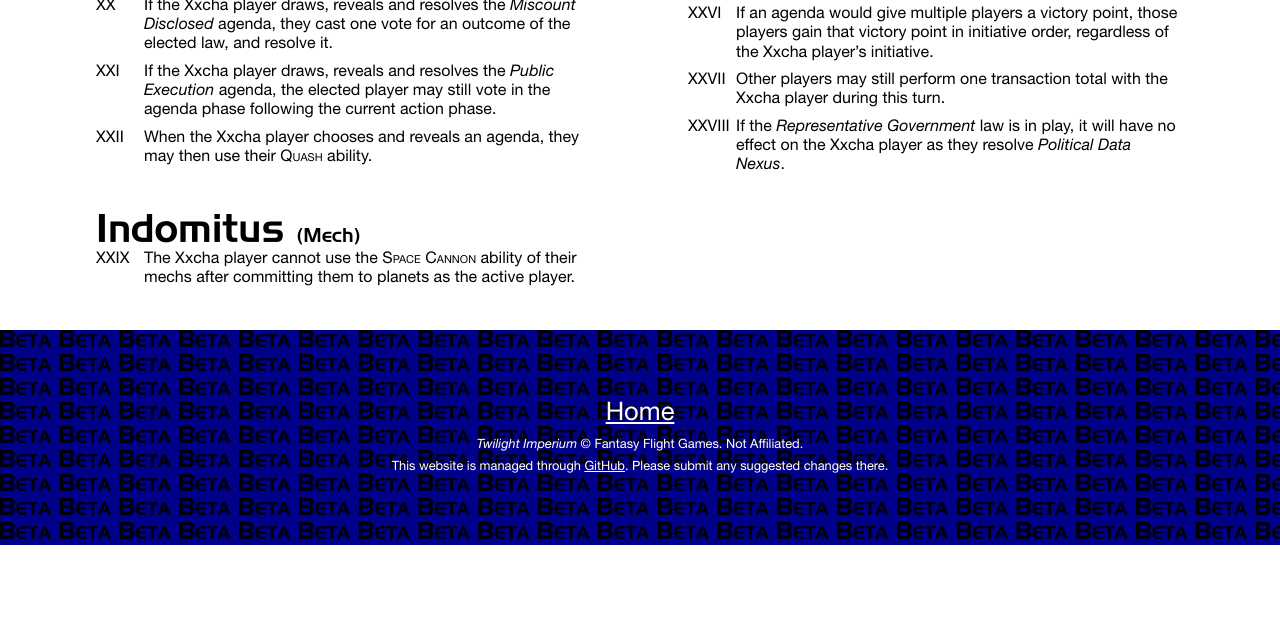
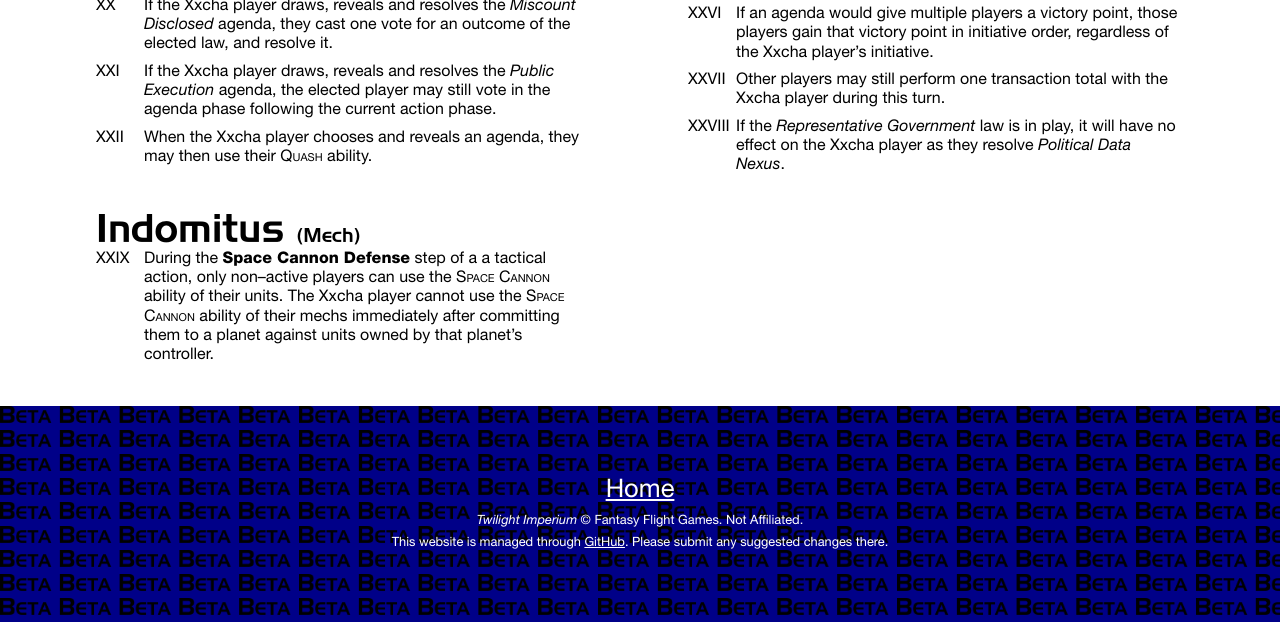
Before and after one commit to bradleysigma/tirules, a PHP site: page /F_xxcha.php in a window 1280 px wide. Shown: the part 1622-2244 px from the top of the page. Before the commit the page ends 2167 px from the top, so only its background shows below. Run offline with PHP 8.4, Linux system fonts and the light colour scheme.

Commit message:
Update F_xxcha.php
Fix for #6.

```diff
--- a/F_xxcha.php
+++ b/F_xxcha.php
@@ -70,7 +70,7 @@
 
 <h1>Indomitus <sub>(Mech)</sub></h1>
     <ol class="note">
-    <li>The Xxcha player cannot use the <sc>Space Cannon</sc> ability of their mechs after committing them to planets as the active player.</li>
+        <li>During the <b>Space Cannon Defense</b> step of a a tactical action, only non&ndash;active players can use the <sc>Space Cannon</sc> ability of their units. The Xxcha player cannot use the <sc>Space Cannon</sc> ability of their mechs immediately after committing them to a planet against units owned by that planet&rsquo;s controller.</li>
     </ol>
 </article>
 <?php include "suffix.php"?>
```
